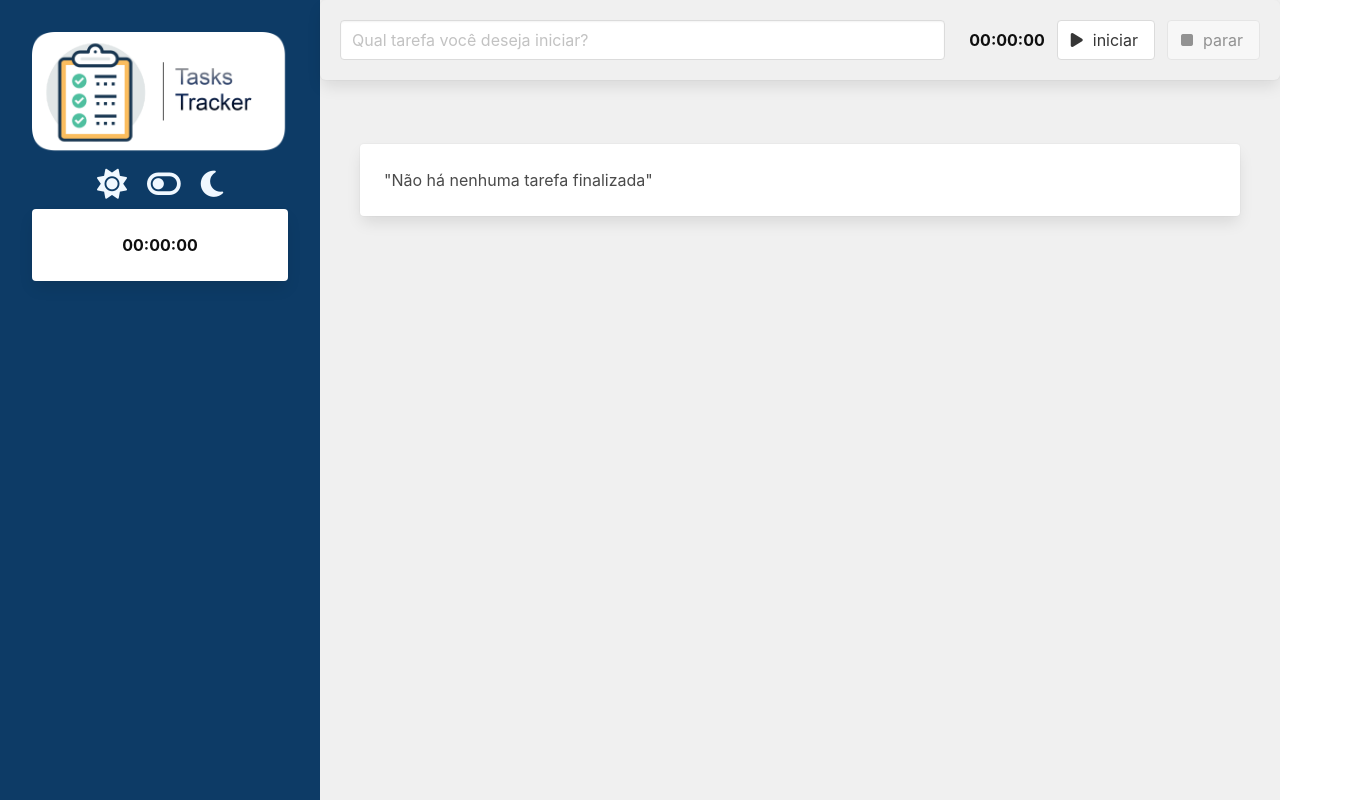
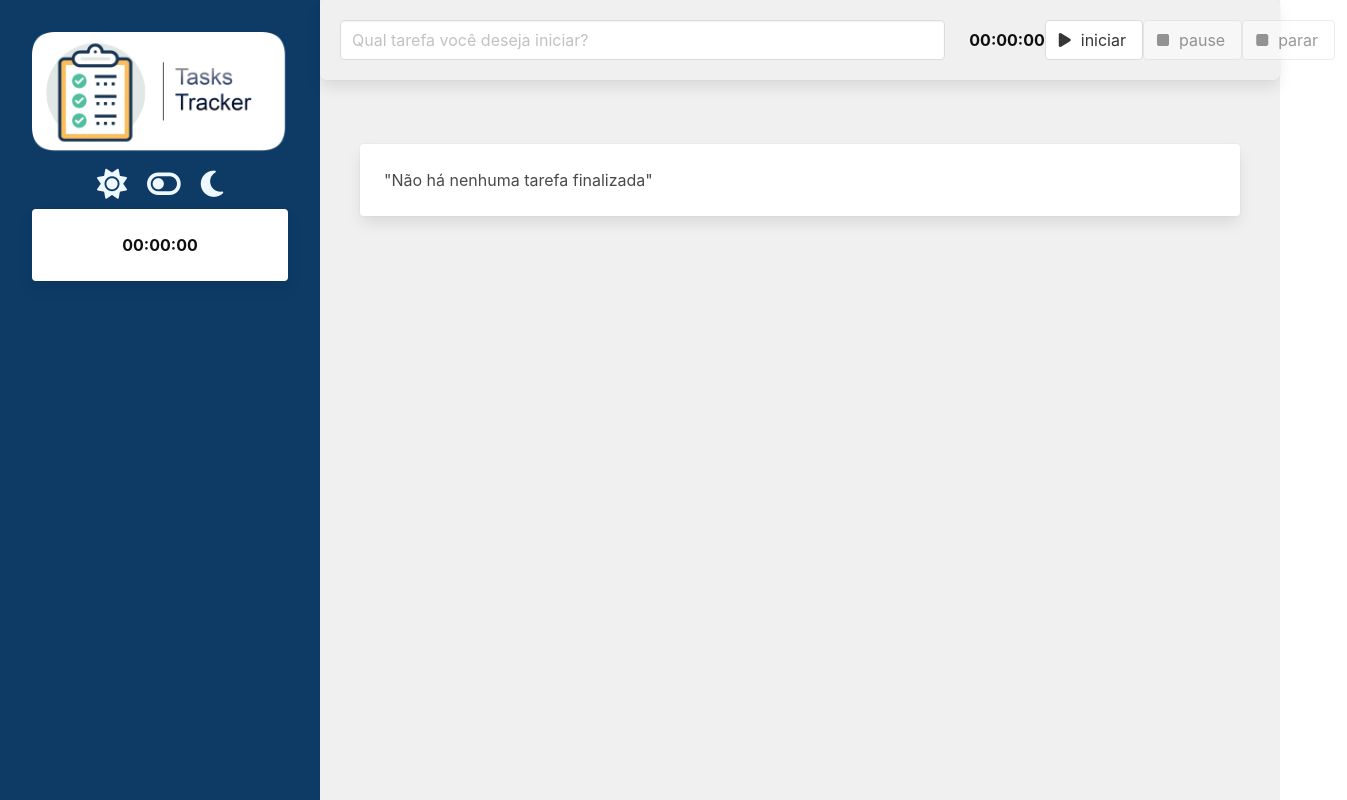
Before and after one commit to carloscacho/task-tracker, a Vue app: page / in a window 1280 px wide. Shown: the whole page, 1347 px wide, since content can reach past the window. Built offline with nearby package versions, Linux system fonts and the light colour scheme.

Commit message:
pause button

```diff
--- a/src/components/TimerMachine.vue
+++ b/src/components/TimerMachine.vue
@@ -7,6 +7,12 @@
       @action="iniciar"
       :disable-button="timerRunner"
       :title='"iniciar"'
+    />
+    <timer-button
+      :icon-button='"fas fa-stop"'
+      @action="pausar"
+      :disable-button="!timerRunner"
+      :title='"pause"'
     />
     <timer-button
       :icon-button='"fas fa-stop"'
@@ -46,6 +52,11 @@ export default defineComponent({
       this.timerRunner = true;
       console.log("iniciando");
     },
+    pausar() {
+      this.timerRunner = false;
+      console.log("pausado");
+      clearInterval(this.timerRef);
+    },
     finalizar() {
       this.timerRunner = false;
       console.log("finalizando");
```
